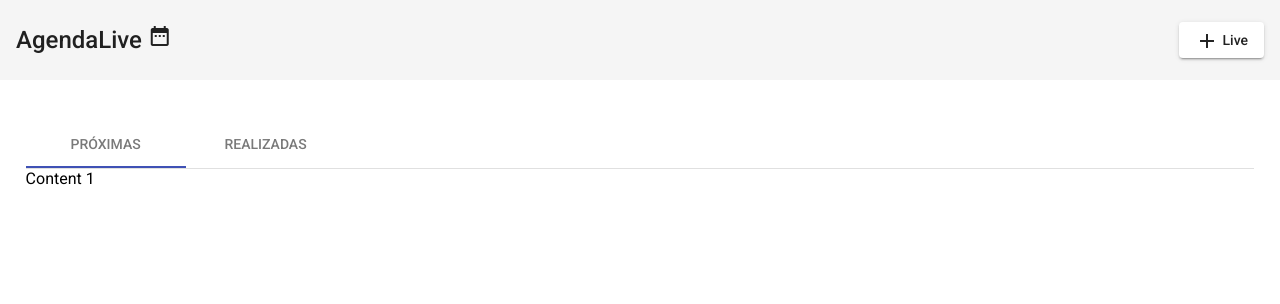
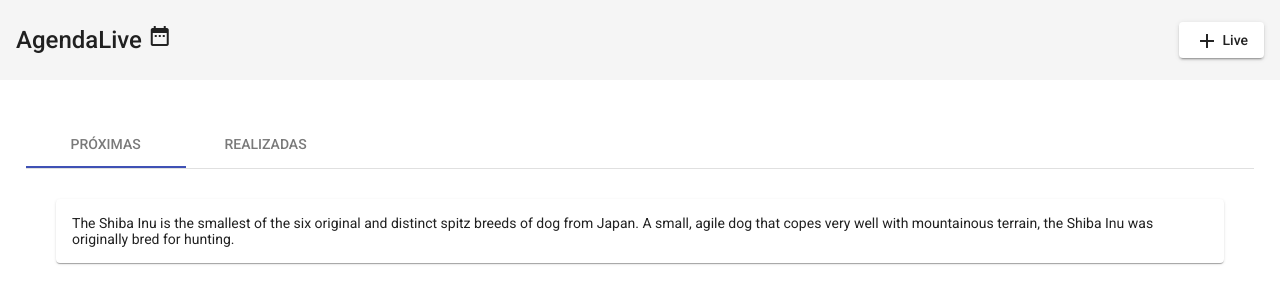
Before and after one commit to lauromiottojr/agenda-live-app, an Angular app in the folder agendalive/: page / in a window 1280 px wide. Shown: the top 304 px of the page. Built offline with nearby package versions, Linux system fonts and the light colour scheme.

Commit message:
Config card at live-list.component

```diff
--- a/agendalive/src/app/app.module.ts
+++ b/agendalive/src/app/app.module.ts
@@ -11,6 +11,7 @@
 import { MatIconModule } from '@angular/material/icon';
 import { MatButtonModule } from '@angular/material/button';
 import { MatTabsModule } from '@angular/material/tabs';
+import { MatCardModule } from '@angular/material/card';
 
 @NgModule({
   declarations: [
@@ -25,7 +26,8 @@
     MatToolbarModule,
     MatIconModule,
     MatButtonModule,
-    MatTabsModule
+    MatTabsModule,
+    MatCardModule
   ],
   providers: [],
   bootstrap: [AppComponent]
--- a/agendalive/src/app/views/home/live-list/live-list.component.css
+++ b/agendalive/src/app/views/home/live-list/live-list.component.css
@@ -1,5 +1,14 @@
-.tab-group{
+.tab-group {
     padding-top: 40px;
-    padding-left: 2%;;
+    padding-left: 2%;
+    ;
     padding-right: 2%;
 }
+
+.fx-layout {
+    padding: 2%;
+}
+
+.div-live {
+    margin: 0.5%;
+}
--- a/agendalive/src/app/views/home/live-list/live-list.component.html
+++ b/agendalive/src/app/views/home/live-list/live-list.component.html
@@ -1,4 +1,23 @@
 <mat-tab-group mat-align-tabs="start" class="tab-group">
-    <mat-tab label="PRÓXIMAS">Content 1</mat-tab>
+    <mat-tab label="PRÓXIMAS">
+        <div fxLayout="row" fxLayoutAlign="start center" class="fx-layout">
+            <div class="div-live">
+                <mat-card class="example-card" fxFlex="0 1 calc(33.3% - 11px)" fxFlex.lt.md="0 1 calc(50% - 11px)"
+                    fxFlex.lt.sm="100%">
+                    <mat-card-header>
+                    </mat-card-header>
+                    <mat-card-content>
+                        <p>
+                            The Shiba Inu is the smallest of the six original and distinct spitz breeds of dog from
+                            Japan.
+                            A small, agile dog that copes very well with mountainous terrain, the Shiba Inu was
+                            originally
+                            bred for hunting.
+                        </p>
+                    </mat-card-content>
+                </mat-card>
+            </div>
+        </div>
+    </mat-tab>
     <mat-tab label="REALIZADAS">Content 2</mat-tab>
 </mat-tab-group>
```
